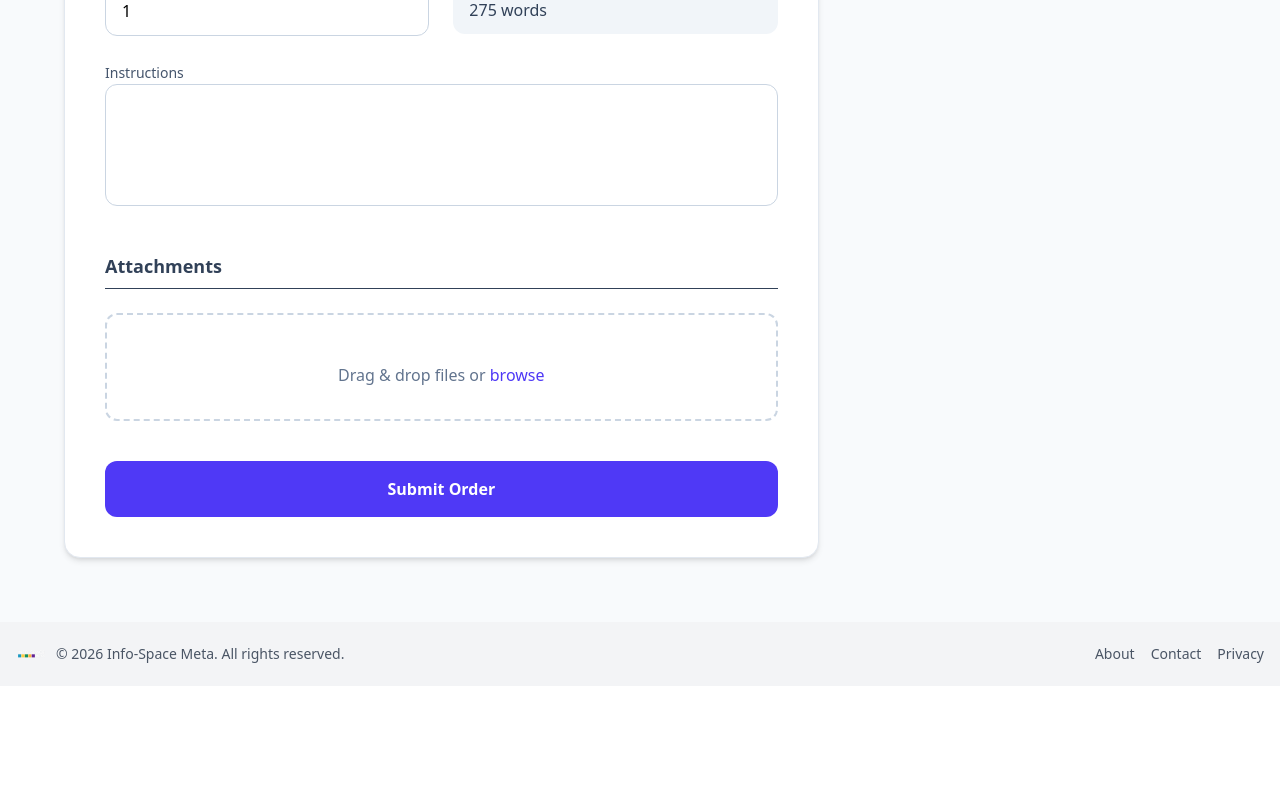
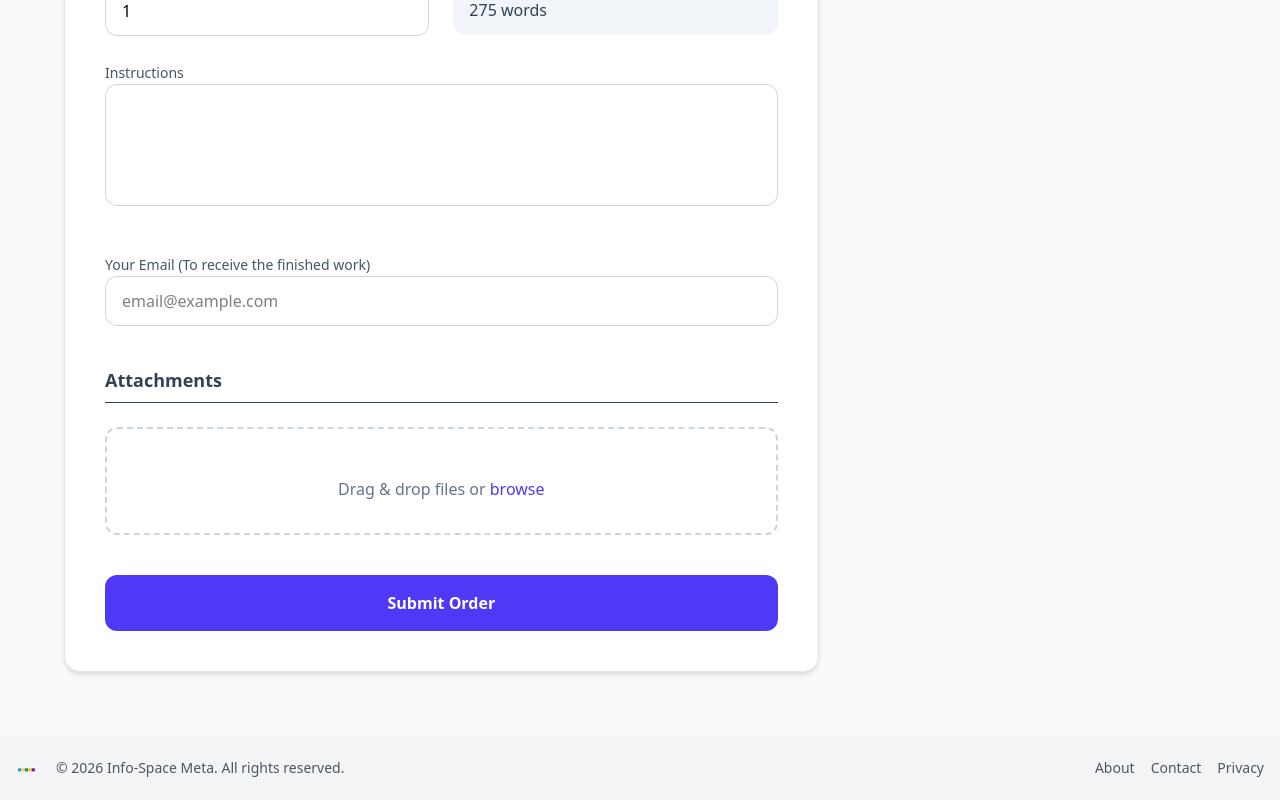
Before and after one commit to Infospace-meta/wordwell-site, a Vue app in the folder app/: page /order in a window 1280 px wide. Shown: the part 653-1453 px from the top of the page. Before the commit the page ends 1339 px from the top, so only its background shows below. Built offline with nearby package versions, Linux system fonts and the light colour scheme.

Commit message:
adding supabase auth

```diff
--- a/app/src/components/OrderForm.vue
+++ b/app/src/components/OrderForm.vue
@@ -116,6 +116,20 @@
                 class="w-full rounded-xl border border-slate-300 px-4 py-3 focus:ring-2 focus:ring-indigo-500 focus:border-indigo-500 transition resize-none"
               ></textarea>
             </div>
+          </div>
+
+          <!-- Email Field -->
+          <div class="space-y-2">
+            <label class="text-sm font-medium text-slate-600"
+              >Your Email (To receive the finished work)</label
+            >
+            <input
+              v-model="form.email"
+              type="email"
+              required
+              placeholder="email@example.com"
+              class="w-full rounded-xl border border-slate-300 px-4 py-3 focus:ring-2 focus:ring-indigo-500 transition"
+            />
           </div>
 
           <!-- SECTION 3 -->
@@ -260,7 +274,9 @@ import { supabase } from "../helpers/supabase";
 const ordersStore = useOrdersStore();
 const { loading: isAddingOrder } = storeToRefs(ordersStore);
 
+/**Order Form */
 const form = ref({
+  email: "",
   service_type: "Essay",
   academic_level: "Undergraduate",
   subject: "",
@@ -331,9 +347,33 @@ const handleSubmit = async () => {
   try {
     uploading.value = true;
 
-    /**Upload files to supabase first */
+    /**Check if user is already logged in */
+    const {
+      data: { user },
+    } = await supabase.auth.getUser();
+
+    /**Upload files to supabase first (save them before redirect) */
     const fileMetadata = await uploadFiles();
     form.value.files = fileMetadata;
+
+    if (!user) {
+      /**If not logged in, save order data to local storage and trigger Magic Link  */
+      ordersStore.setPendingOrder(form.value);
+
+      const { error: authError } = await supabase.auth.signInWithOtp({
+        email: form.value.email,
+        options: {
+          emailRedirectTo: window.location.origin + "/confirm-order",
+        },
+      });
+
+      if (authError) throw authError;
+
+      alert(
+        "Magic link sent! Check your email to verify and complete your order.",
+      );
+      return;
+    }
 
     /**Send payload to server */
     const { data, error: apiError } = await ordersStore.addOrder(form.value);
```
